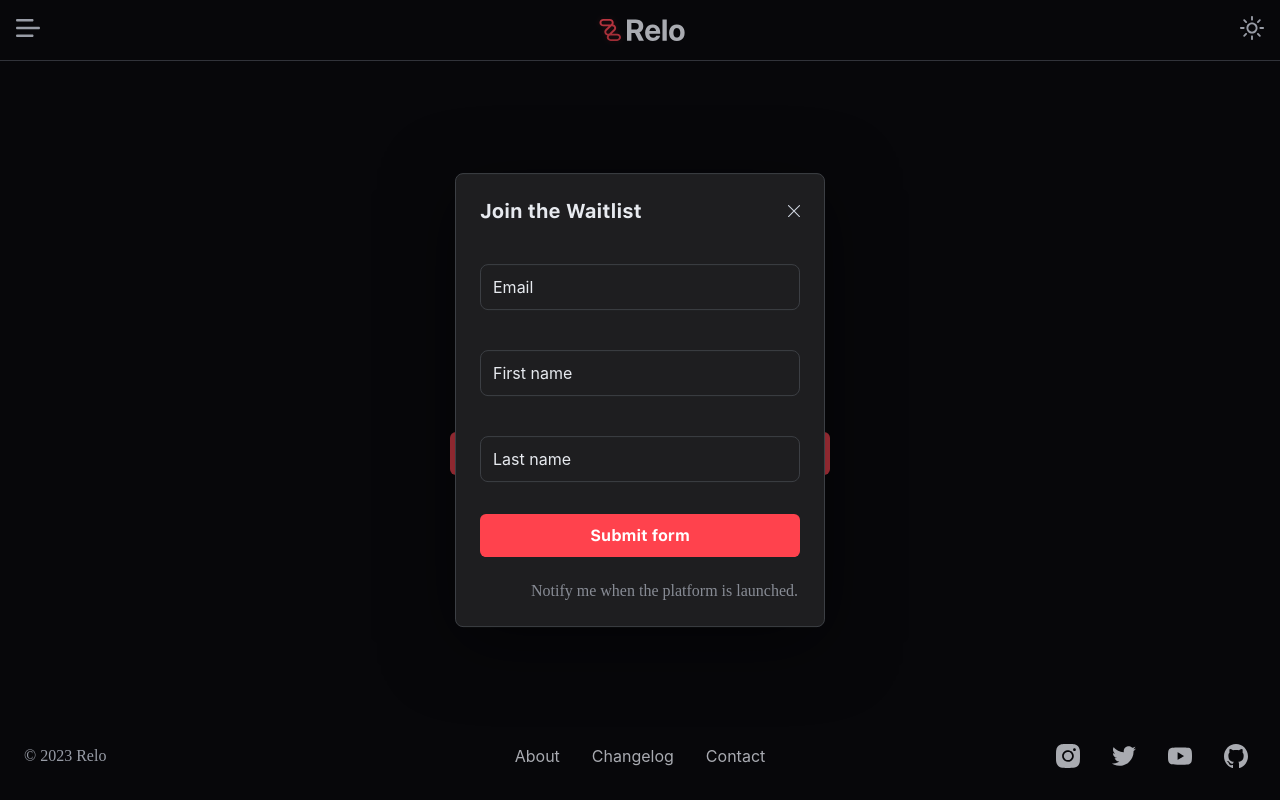
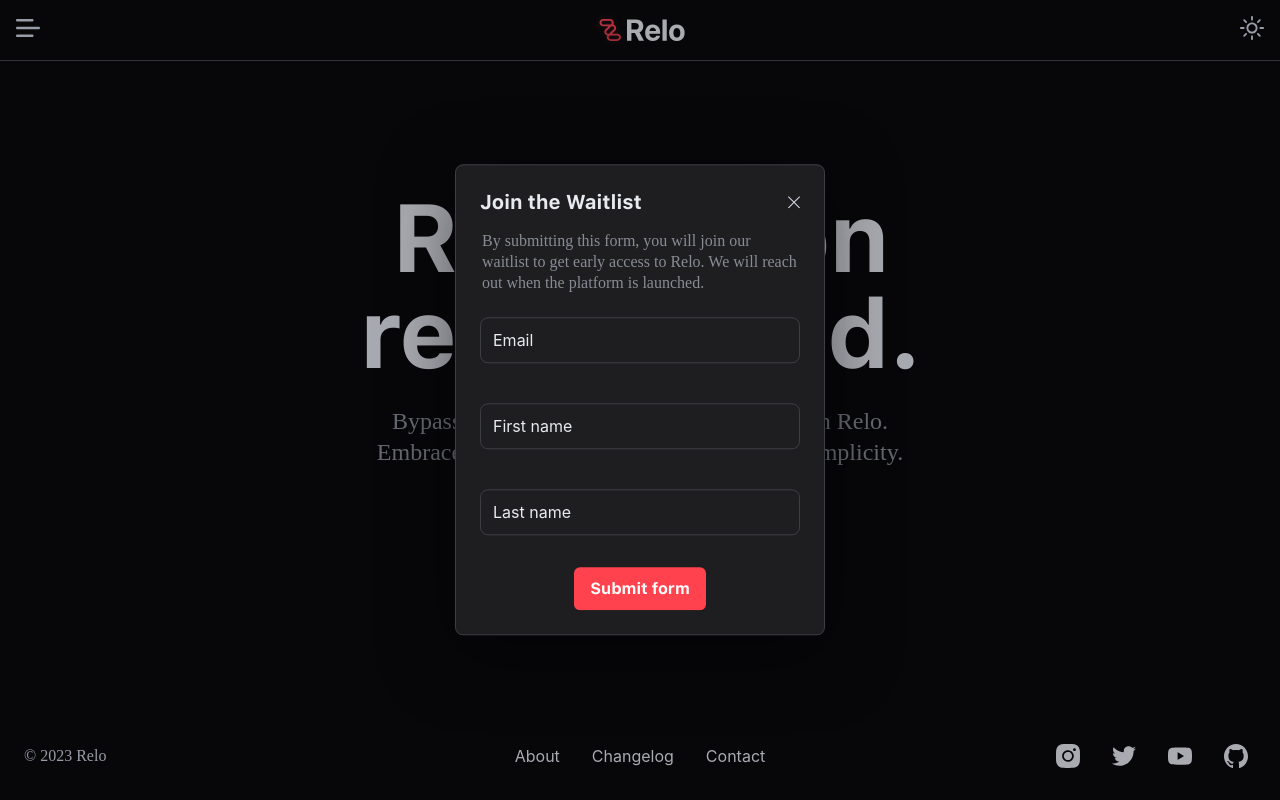
Before and after one commit to ClementeSerrano/web-app-boilerplate, a React (Create React App) app: page / in a window 1280 px wide. Both pictures are taken after a click on the button "Join the Waitlist". Built offline with nearby package versions, Linux system fonts and the light colour scheme; no server answers; a web font is replaced by a local one.

Commit message:
:lipstick: Update content and styles of waitlist dialog

```diff
--- a/src/auth/components/WaitingListDialog/WaitingListDialog.tsx
+++ b/src/auth/components/WaitingListDialog/WaitingListDialog.tsx
@@ -1,3 +1,5 @@
+import { useTheme } from 'styled-components';
+
 import Dialog from '../../../common/components/Dialog/Dialog';
 import Typography from '../../../common/components/Typography/Typography';
 import WaitingListForm from '../WaitingListForm/WaitingListForm';
@@ -9,26 +11,22 @@ export default function WaitingListDialog({
   show: boolean;
   handleClose: () => void;
 }) {
+  const theme = useTheme();
+
   return (
-    <Dialog show={show}>
+    <Dialog show={show} style={{ maxWidth: theme.breakpoints.values.sm }}>
       <Dialog.Header>
         <Dialog.Title>Join the Waitlist</Dialog.Title>
         <Dialog.Close onClick={handleClose} />
       </Dialog.Header>
+
       <Dialog.Body>
+        <Typography as="legend" variant="paragraph1" color="level3">
+          By submitting this form, you will join our waitlist to get early
+          access to Relo. We will reach out when the platform is launched.
+        </Typography>
         <WaitingListForm />
       </Dialog.Body>
-
-      <Dialog.Footer>
-        <Typography
-          as="legend"
-          variant="paragraph1"
-          color="level3"
-          style={{ textAlign: 'center' }}
-        >
-          Notify me when the platform is launched.
-        </Typography>
-      </Dialog.Footer>
     </Dialog>
   );
 }
--- a/src/auth/components/WaitingListForm/WaitingListForm.styles.ts
+++ b/src/auth/components/WaitingListForm/WaitingListForm.styles.ts
@@ -7,12 +7,9 @@ export const WaitingListFormContainer = styled.form`
   flex-direction: column;
   align-items: center;
   width: 100%;
-  max-width: ${({ theme }) =>
-    `${theme.breakpoints.values.xs}${theme.breakpoints.unit}`};
   justify-content: center;
 `;
 
 export const WaitingListSubmitButton = styled(Button)`
   margin-top: ${({ theme }) => theme.spacing.sm}px;
-  width: 100%;
 `;
--- a/src/home/pages/HomePage.styles.ts
+++ b/src/home/pages/HomePage.styles.ts
@@ -3,6 +3,7 @@ import styled from 'styled-components';
 import Button from '../../common/components/Button/Button';
 
 export const HomePageWaitingListButton = styled(Button)`
+  display: flex;
+  align-items: center;
   margin-top: ${({ theme }) => theme.spacing.md}px;
-  width: 100%;
 `;
--- a/src/home/pages/HomePage.tsx
+++ b/src/home/pages/HomePage.tsx
@@ -1,37 +1,49 @@
 import { useTheme } from 'styled-components';
 
-import { useDevice } from '../../common/contexts/DeviceContext/DeviceContext.hooks';
 import { useDialog } from '../../common/hooks/useDialog';
 import SectionContainer from '../../common/components/SectionContainer/SectionContainer';
 import Typography from '../../common/components/Typography/Typography';
-import ReloLogo from '../../common/assets/icons/ReloLogo';
 import WaitingListDialog from '../../auth/components/WaitingListDialog/WaitingListDialog';
 
 import { HomePageWaitingListButton } from './HomePage.styles';
+import ArrowIcon from '../../common/assets/icons/ArrowIcon';
 
 /**
  * Home module main page.
  */
 export default function HomePage() {
   const theme = useTheme();
-  const device = useDevice();
 
   const waitingListDialog = useDialog();
 
   return (
     <>
       <SectionContainer>
-        <ReloLogo
-          height={device.isPhone ? 64 : 96}
-          style={{ marginBottom: theme.spacing.md }}
-        />
+        <Typography
+          as="h1"
+          variant="title1"
+          style={{
+            textAlign: 'center',
+            marginBottom: theme.spacing.md,
+            maxWidth: theme.breakpoints.values.sm,
+          }}
+        >
+          Relocation redesigned.
+        </Typography>
 
-        <Typography as="h2" variant="title4" style={{ textAlign: 'center' }}>
-          City settlement made easy.
+        <Typography
+          as="h2"
+          variant="title5"
+          color="level3"
+          style={{ textAlign: 'center', maxWidth: theme.breakpoints.values.sm }}
+        >
+          Bypass Germany's complex bureaucracy with Relo. Embrace your new life
+          with confidence and simplicity.
         </Typography>
 
         <HomePageWaitingListButton onClick={waitingListDialog.handleOpen}>
-          Join the Waitlist
+          Join the Waitlist{' '}
+          <ArrowIcon height={16} style={{ marginLeft: theme.spacing.xxs }} />
         </HomePageWaitingListButton>
       </SectionContainer>
 
```
